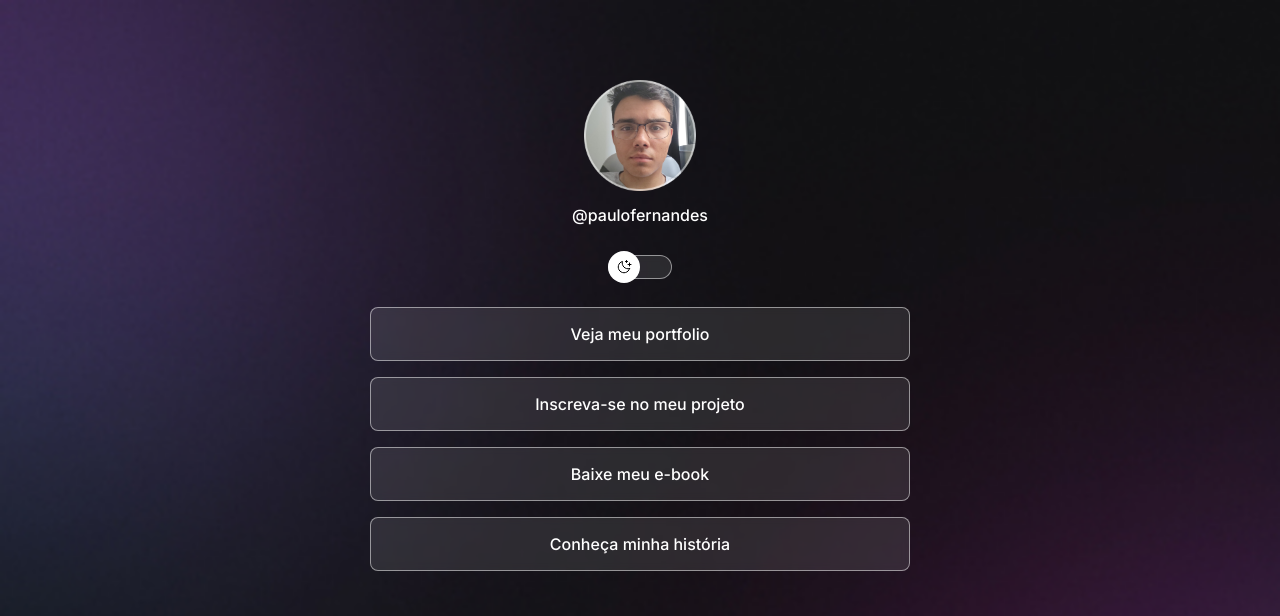
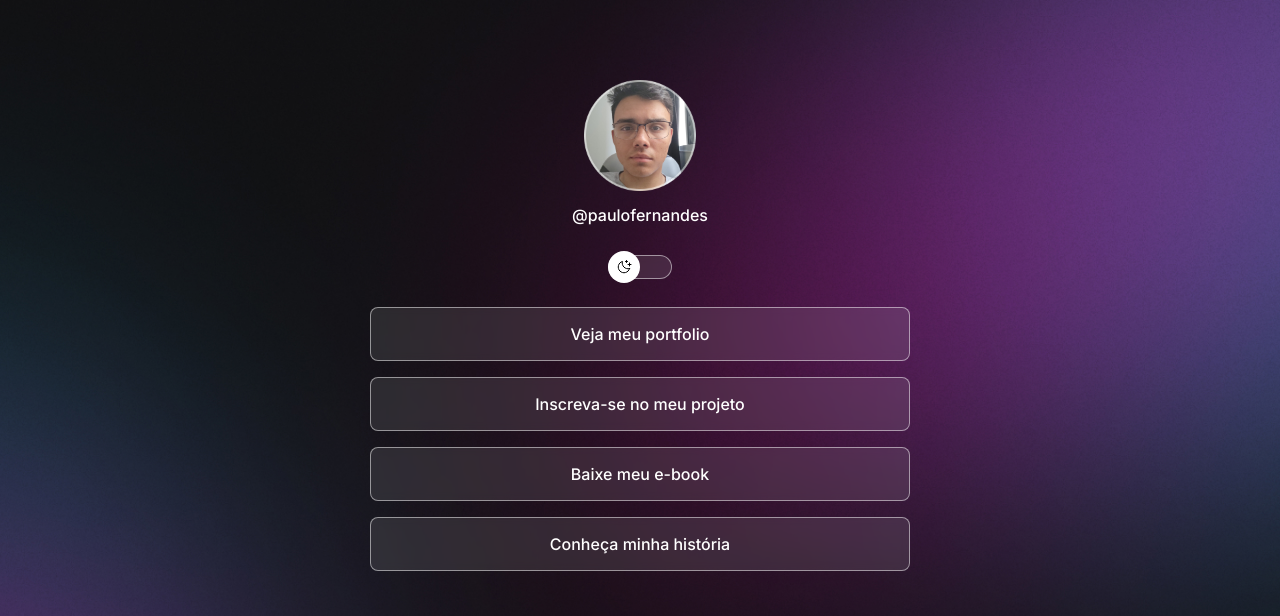
Before and after one commit to Paulo-IA/DevLinks, a plain HTML site: page index.html in a window 1280 px wide. Shown: the top 616 px of the page. Drawn offline with nearby package versions, Linux system fonts and the light colour scheme.

Commit message:
change background based on media querys

```diff
--- a/style.css
+++ b/style.css
@@ -27,6 +27,8 @@
 body {
   /* background: color, img, repeat position/size */
   background: var(--bg-url) no-repeat top center/cover;
+
+  height: 100vh;
 }
 
 body * {
@@ -164,3 +166,15 @@ footer {
   font-size: 14px;
   text-align: center;
 }
+
+/* Media querys */
+
+@media (min-width: 700px) {
+  :root {
+    --bg-url: url(./assets/bg-desktop.jpg);
+  }
+
+  .light {
+    --bg-url: url(./assets/bg-desktop-light.jpg);
+  }
+}
```
Also changed, not shown: assets/bg-desktop-light.jpg (added), assets/bg-desktop.jpg (added).
